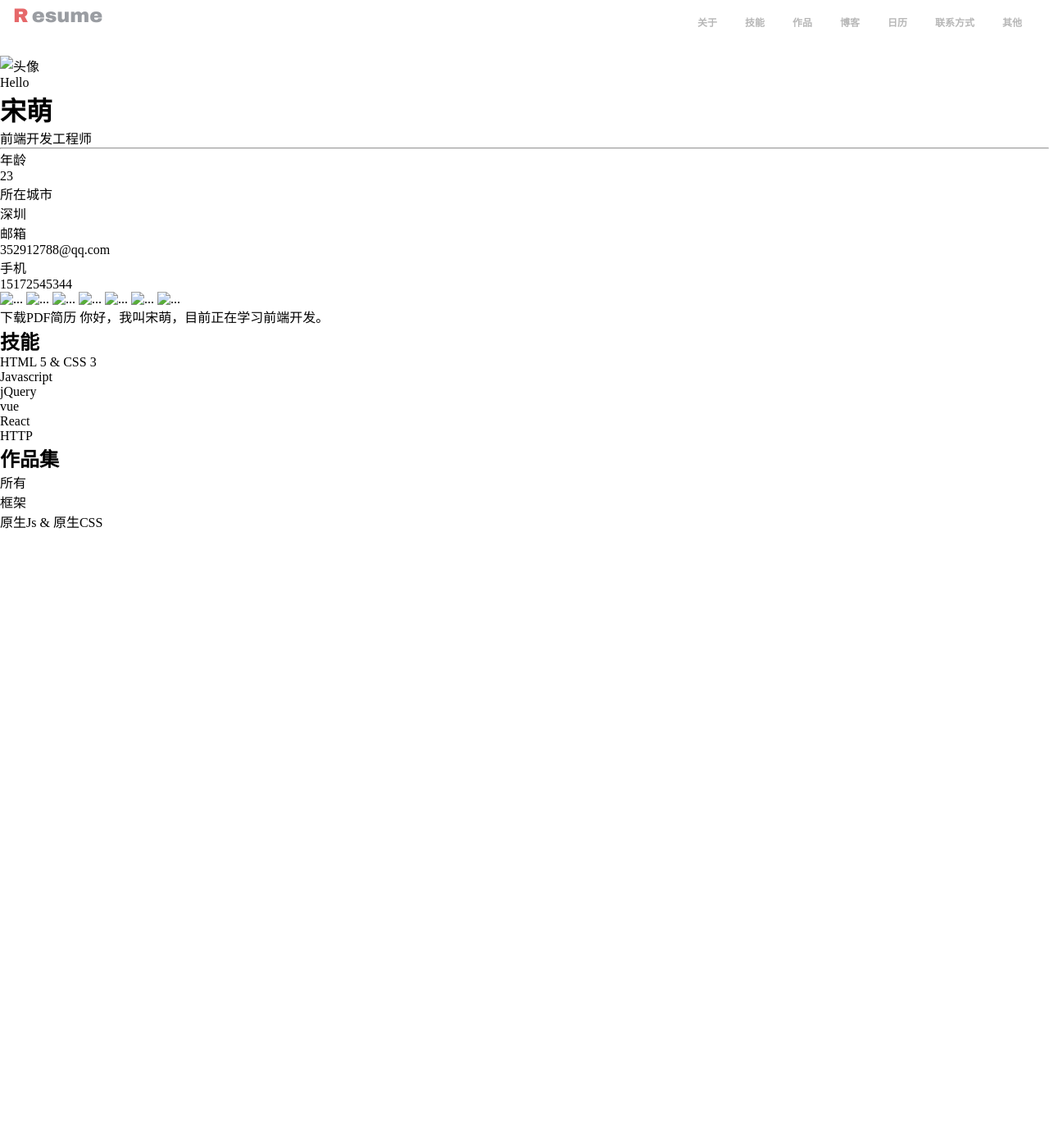
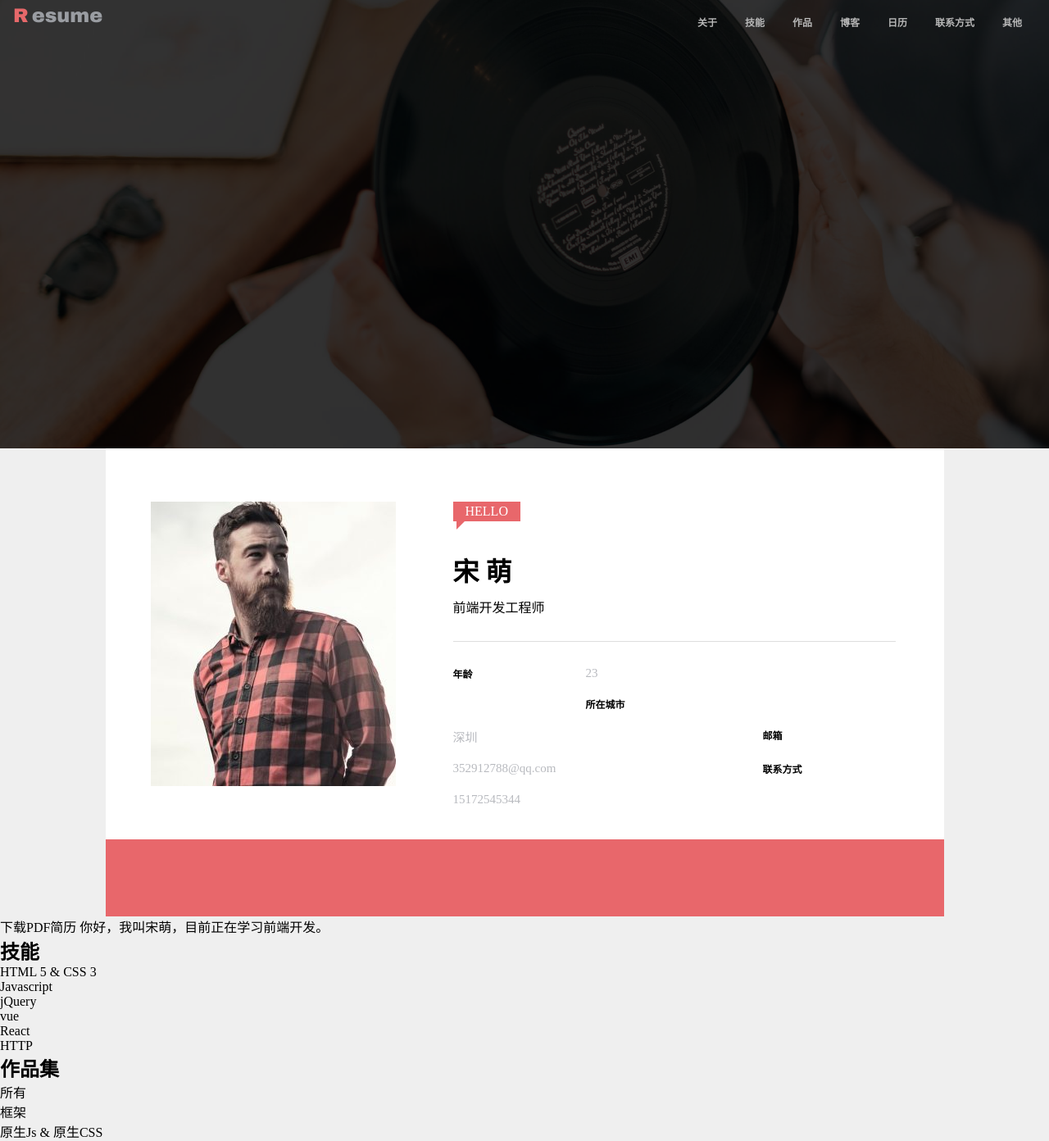
Before and after one commit to NNNSSA1/resume, a plain HTML site: page index.html in a window 1280 px wide. Shown: the part 21-1413 px from the top of the page at 82% size. Before the commit the page ends 800 px from the top, so only its background shows below. Drawn offline with Linux system fonts and the light colour scheme.

Commit message:
2018.4.17

```diff
--- a/a.css
+++ b/a.css
@@ -2,9 +2,17 @@
     margin: 0;
     padding: 0;
 }
+body{
+    background-color: #efefef;
+}
 a{
     color: inherit;
     text-decoration: none;
+}
+hr{
+    height: 0;
+    border: none;
+    border-top: 1px solid #dedede;
 }
 .clearfix::after{
     content: "";
@@ -12,7 +20,11 @@ a{
     clear: both;
 }
 .top-nav-bar{
-    padding: 24px 16px 24px 16px;
+    position: fixed;
+    top: 0;
+    left: 0;
+    padding: 24px 0 24px 0;
+    width: 100%;
 }
 .top-nav-bar .logo{
     float: left;
@@ -28,19 +40,19 @@ a{
 .top-nav-bar .esume{
     color: #9a9da2;
 }
-.top-nav-bar>nav{
+.top-nav-bar nav{
     float: right;
     padding-top: 7px;
 }
-.top-nav-bar>nav>ul{
+.top-nav-bar nav>ul{
     list-style: none;
 }
-.top-nav-bar>nav>ul>li{
+.top-nav-bar nav>ul>li{
     float: left;
     margin-left: 17px;
     margin-right: 17px;
 }
-.top-nav-bar>nav>ul>li>a{
+.top-nav-bar nav>ul>li>a{
     font-weight: bold;
     font-size: 12px;
     color: #B7B7B7;
@@ -50,6 +62,102 @@ a{
     border-bottom: 3px solid transparent;
     border-top: 3px solid transparent;
 }
-.top-nav-bar>nav>ul>li>a:hover{
+.top-nav-bar nav>ul>li>a:hover{
     border-bottom: 3px solid #e06567;
 }
+.banner{
+    background-image: url(./img/bc.jpg);
+    background-position: center;
+    background-size: cover;
+    height: 568px;
+}
+.top-nav-bar-inner{
+    padding: 0 16px;
+}
+.banner .marsk{
+    height: 568px;
+    background-color: rgba(0,0,0,0.8);
+}
+.usercard{
+    background-color: #ffffff;
+    max-width: 1023px;
+    margin: 0 auto;
+}
+
+.usercard .pic{
+    float: left;
+}
+.pic img{
+    width: 299px;
+    height: 347px;
+}
+.welcome{
+    display: inline-block;
+    background-color: #e8676b;
+    color: #ffffff;
+    padding: 3px 15px;
+    position: relative;
+    margin-bottom: 36px;
+}
+.welcome .triangle{
+    position: absolute;
+    left: 4px;
+    top: 100%;
+    display: block;
+    border: 10px solid transparent;
+    width: 0;
+    border-left-color: #e8676b;
+    border-top-width: 0;
+  }
+  .usercard .text{
+    width: 540px;
+    margin-left: 70px;
+    float: left
+  }
+  .usercard .picANDtext{
+    padding-left: 55px;
+    padding-top: 65px;
+  }
+  .usercard .text  h1{
+    margin-bottom: 10px;
+  }
+  .usercard .text hr{
+    margin: 30px 0;
+  }
+  .usercard .text dl dt,
+  .usercard .text dl dd{
+    float: left;
+    margin-bottom: 20px;
+  }
+  .usercard .text dl dt{
+    width: 30%;
+    font-weight: bold;
+    font-size: 12px;
+  }
+  .usercard .text dl dd{
+    width: 70%;
+    color: #b8babf;
+    font-size: 15px;
+  }
+  .usercard .media{
+    margin-top: 20px;
+    background-color: #e8676b;
+    text-align: center;
+  }
+  .usercard .media a{
+    display: inline-block;
+    border-radius: 50%;
+    width: 45px;
+    line-height: 30px;
+    padding:  7px 0;
+    margin: 25px 35px;
+  }
+  .usercard .media svg{
+    width: 30px;
+    height: 30px;
+    fill: #ffffff;
+    vertical-align: top;
+  }
+  .usercard .media a:hover{
+    background-color: #d05c60;
+  }
--- a/index.html
+++ b/index.html
@@ -6,9 +6,19 @@
     <meta http-equiv="X-UA-Compatible" content="ie=edge">
     <title>宋萌的个人简历</title>
     <link rel="stylesheet" href="./a.css">
+    <script src="//at.alicdn.com/t/font_632493_q0t4nv3irmwe9udi.js"></script>
+    <style type="text/css">
+        .icon {
+           width: 1em; height: 1em;
+           vertical-align: -0.15em;
+           fill: currentColor;
+           overflow: hidden;
+        }
+    </style>
 </head>
 <body>
-    <div class="top-nav-bar clearfix">
+    <div class="top-nav-bar">
+        <div class="top-nav-bar-inner clearfix">
             <a href="#" class="logo">
                 <span class="r">R</span><span class="esume">esume</span>
              </a>
@@ -24,16 +34,22 @@
                 </ul>
             </nav>
          </div>
-    <div class="banner"></div>
+    </div>
+    <div class="banner">
+        <div class="marsk"></div>
+    </div>
     <main>
-        <div class="card">
+        <div class="usercard">
+            <div class="picANDtext clearfix">
                 <div class="pic">
-                <img src="" alt="头像">
+                    <img src="./img/pic.jpg" alt="头像">
                 </div>
                 <div class="text">
                     <div class="profile">
-                    <span class="welcome">Hello</span>
-                    <h1>宋萌</h1>
+                        <span class="welcome">HELLO
+                            <span class="triangle"></span>
+                        </span>
+                        <h1>宋 萌</h1>
                         <p>前端开发工程师</p>
                         <hr>
                         <dl>
@@ -43,20 +59,29 @@
                             <dd>深圳</dd>
                             <dt>邮箱</dt>
                             <dd>352912788@qq.com</dd>
-                        <dt>手机</dt>
+                            <dt>联系方式</dt>
                             <dd>15172545344</dd>
                             </dl>
                     </div>
+                </div>
+        </div>
         <footer class="media">
-                    <a href=""><img src="" alt="..."></a>
-                        <a href=""><img src="" alt="..."></a>
-                        <a href=""><img src="" alt="..."></a>
-                        <a href=""><img src="" alt="..."></a>
-                        <a href=""><img src="" alt="..."></a>
-                        <a href=""><img src="" alt="..."></a>
-                        <a href=""><img src="" alt="..."></a>
+                <a href="https://github.com/NNNSSA1">
+                    <svg class="icon" aria-hidden="true">
+                        <use xlink:href="#icon-github"></use>
+                    </svg>
+                </a>
+                <a href="#">
+                    <svg class="icon" aria-hidden="true">
+                        <use xlink:href="#icon-qq"></use>
+                    </svg>
+                </a>
+                <a href="#">
+                    <svg class="icon" aria-hidden="true">
+                        <use xlink:href="#icon-twitter"></use>
+                    </svg>
+                </a>
             </footer>
-            </div>
         </div>
         <a href="" class="button">下载PDF简历</a>
         你好，我叫宋萌，目前正在学习前端开发。
```
Also changed, not shown: img/bc.jpg (added), img/pic.jpg (added). Lines whose indentation alone changed are shown as unchanged.
